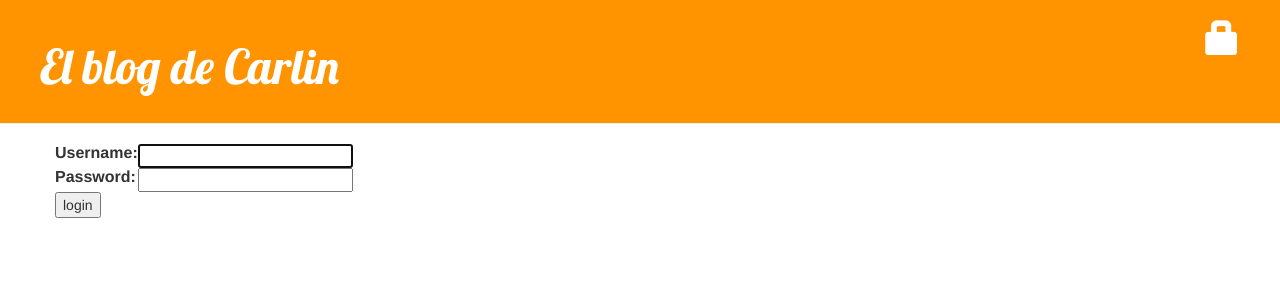
After one commit to cdelfierro/my-first-blog, a Django app: page /accounts/login/?next=/post/1/edit/ in a window 1280 px wide. The commit adds this page. Shown: the top 300 px of the page. Run offline with Django 3.2, Linux system fonts and the light colour scheme; some libraries are stand-ins or nearby versions.

Commit message:
Adds security to the website: log in/out form & permissions to edit

```diff
--- a/blog/templates/blog/base.html
+++ b/blog/templates/blog/base.html
@@ -12,6 +12,9 @@
       {% if user.is_authenticated %}
         <a href="{% url 'post_new' %}" class="top-menu"><span class="glyphicon glyphicon-plus"></span></a>
         <a href="{% url 'post_draft_list' %}" class="top-menu"><span class="glyphicon glyphicon-edit"></span></a>
+        <p class="top-menu">Hello {{ user.username }} <small>(<a href="{% url 'logout' %}">Log out</a>)</small></p>
+      {% else %}
+        <a href="{% url 'login' %}" class="top-menu"><span class="glyphicon glyphicon-lock"></span></a>
       {% endif %}
       <h1><a href="/">El blog de Carlin</a></h1>
     </div>
--- /dev/null
+++ b/blog/templates/registration/login.html
@@ -0,0 +1,24 @@
+{% extends 'blog/base.html' %}
+
+{% block content %}
+  {% if form.errors %}
+    <p>Your username and password didn't match, Please try again.</p>
+  {% endif %}
+
+  <form method="POST" action="{% url 'login' %}">
+  {% csrf_token %}
+    <table>
+      <tr>
+        <td>{{ form.username.label_tag }}</td>
+        <td>{{ form.username }}</td>
+      </tr>
+      <tr>
+        <td>{{ form.password.label_tag }}</td>
+        <td>{{ form.password }}</td>
+      </tr>
+    </table>
+
+    <input type="submit" value="login" />
+    <input type="hidden" name="next" value="{{ next }}">
+  </form>
+{% endblock %}
--- a/blog/views.py
+++ b/blog/views.py
@@ -1,3 +1,4 @@
+from django.contrib.auth.decorators import login_required
 from django.shortcuts import redirect, render, get_object_or_404
 from django.utils import timezone
 from .models import Post
@@ -7,6 +8,7 @@ def post_list(request):
     posts = Post.objects.filter(published_date__lte=timezone.now()).order_by('-published_date')
     return render(request, 'blog/post_list.html', {'posts': posts})
 
+@login_required
 def post_draft_list(request):
     posts = Post.objects.filter(published_date__isnull=True).order_by('created_date')
     return render(request, 'blog/post_draft_list.html', {'posts': posts})
@@ -15,6 +17,7 @@ def post_detail(request, pk):
     post = get_object_or_404(Post, pk=pk)
     return render(request, 'blog/post_detail.html', {'post': post})
 
+@login_required
 def post_new(request):
     if request.method == "POST":
         form = PostForm(request.POST)
@@ -27,6 +30,7 @@ def post_new(request):
         form = PostForm()
     return render(request, 'blog/post_edit.html', {'form': form})
 
+@login_required
 def post_edit(request, pk):
     post = get_object_or_404(Post, pk=pk)
     if request.method == "POST":
@@ -40,11 +44,13 @@ def post_edit(request, pk):
         form = PostForm(instance=post)
     return render(request, 'blog/post_edit.html', {'form': form})
 
+@login_required
 def post_publish(request, pk):
     post = get_object_or_404(Post, pk=pk)
     post.publish()
     return redirect('post_detail', pk=pk)
 
+@login_required
 def post_remove(request, pk):
     post = get_object_or_404(Post, pk=pk)
     post.delete()
--- a/mysite/settings.py
+++ b/mysite/settings.py
@@ -25,7 +25,7 @@ SECRET_KEY = '4@-s**^@6tx7i83wpt*)ygw1kv&25$c5==h(ap15mxp7ivg(&!'
 # SECURITY WARNING: don't run with debug turned on in production!
 DEBUG = True
 
-ALLOWED_HOSTS = ['127.0.0.1', '.pythonanywhere.com']
+ALLOWED_HOSTS = ['127.0.0.1', 'localhost', '.pythonanywhere.com']
 
 
 # Application definition
@@ -120,3 +120,5 @@ USE_TZ = True
 
 STATIC_URL = '/static/'
 STATIC_ROOT = os.path.join(BASE_DIR, 'static')
+
+LOGIN_REDIRECT_URL = '/'
--- a/mysite/urls.py
+++ b/mysite/urls.py
@@ -16,7 +16,11 @@ Including another URLconf
 from django.conf.urls import include, url
 from django.contrib import admin
 
+from django.contrib.auth import views
+
 urlpatterns = [
     url(r'^admin/', admin.site.urls),
+    url(r'^accounts/login/$', views.login, name='login'),
+    url(r'^accounts/logout/$', views.logout, name='logout', kwargs={'next_page': '/'}),
     url(r'', include('blog.urls')),
 ]
```
